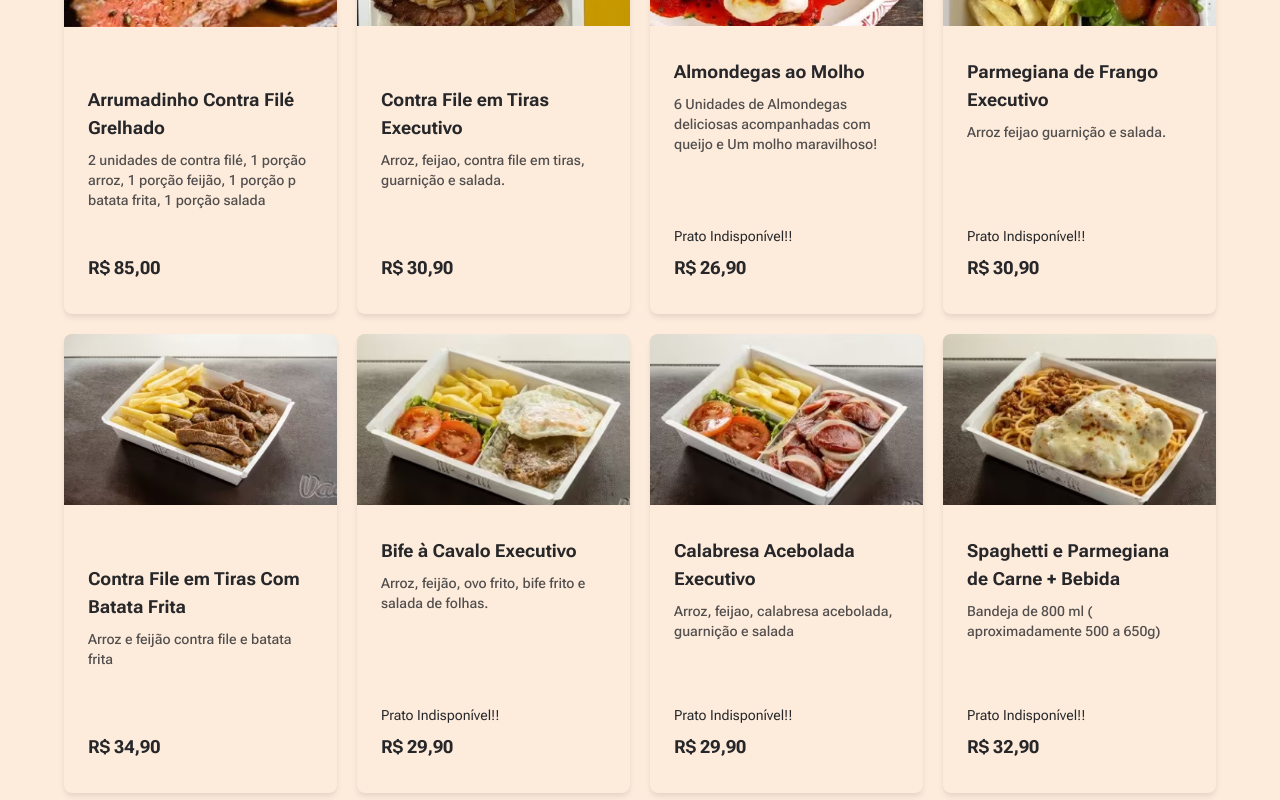
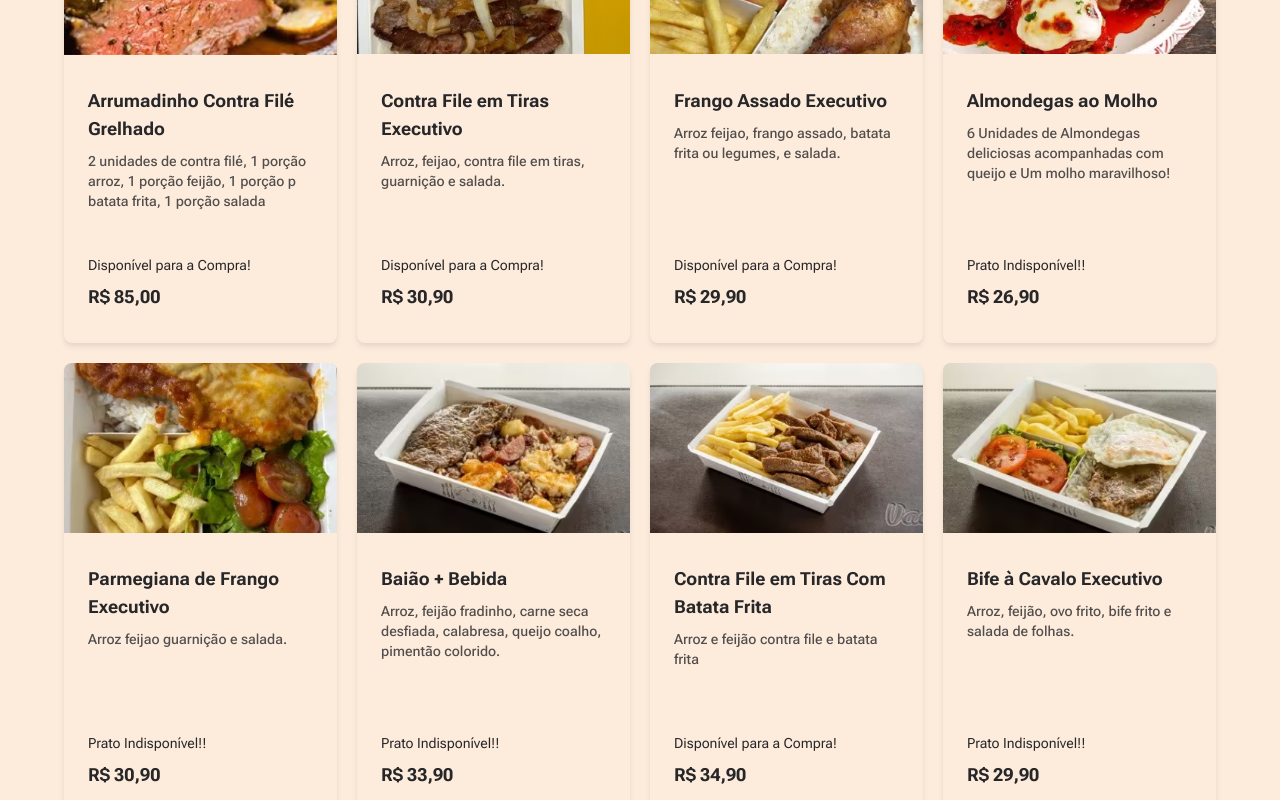
Before and after one commit to DevWeDesc/Vadao, a Next.js app: page / in a window 1280 px wide. Shown: the part 2620-3420 px from the top of the page. Built offline with nearby package versions, Linux system fonts and the light colour scheme.

Commit message:
Adicionando Verificação Diferente a pratos disponíveis

```diff
--- a/data/data.ts
+++ b/data/data.ts
@@ -17,6 +17,8 @@ import ImageBife from "../public/ImageBife.png";
 import ImageOmelete from "../public/ImageOmelete.png";
 import ImageCalabresaAcebolada from "../public/ImageCalabresaAcebolada.png";
 import ImageArrumadinhoCalaresa from "../public/ImageArrumadinhoCalaresa.png";
+import ImageRoastChicken from "../public/ImageRoastChicken.png";
+import ImageBaiao from "../public/ImageBaiao.png";
 import ImageAbacaxi from "../public/ImageAbacaxi.png";
 import ImageH2OH from "../public/ImageH2OH.png";
 import ImageRefri from "../public/ImageRefri.png";
@@ -30,7 +32,6 @@ import ImageRestaurant3 from "../public/ImageVadão.png";
 import ImageComent2 from "../public/ImageCintia.png";
 import ImageComent3 from "../public/ImageFeedbackDani.png";
 import ImageComent4 from "../public/ImageFeedbackJaque.png";
-import { title } from "process";
 
 export const DataRestaurant: IDataRestaurant[] = [
   { photo: ImageRestaurant },
@@ -71,11 +72,11 @@ export const highlightsData: ICardMenu[] = [
     href: "https://www.ifood.com.br/delivery/maua-sp/restaurante-do-vadao-jardim-pilar/5e1b84aa-3312-4a6f-be0c-1c758dab8158?prato=163b2af4-a3f4-402f-abe8-aa2c411788d8",
   },
   {
-    image: TerceryHighlights,
-    title: "Contra File em Tiras Executivo",
-    content: "Arroz, feijao, contra file em tiras, guarnição e salada.",
-    price: "R$ 30,90",
-    href: "https://www.ifood.com.br/delivery/maua-sp/restaurante-do-vadao-jardim-pilar/5e1b84aa-3312-4a6f-be0c-1c758dab8158?prato=163b2af4-a3f4-402f-abe8-aa2c411788d8",
+    image: ImageRoastChicken,
+    title: "Frango Assado Executivo",
+    content: "Arroz feijao, frango assado, batata frita ou legumes, e salada.",
+    price: "R$ 29,90",
+    href: "https://www.ifood.com.br/delivery/maua-sp/restaurante-do-vadao-jardim-pilar/5e1b84aa-3312-4a6f-be0c-1c758dab8158?prato=494d0fee-58dc-4c3a-bb3c-7e478b287d79",
   },
   // {
   //   image: quartyHighlights,
@@ -105,6 +106,13 @@ export const MenuData: ICardMenu[] = [
     href: "https://www.ifood.com.br/delivery/maua-sp/restaurante-do-vadao-jardim-pilar/5e1b84aa-3312-4a6f-be0c-1c758dab8158?prato=163b2af4-a3f4-402f-abe8-aa2c411788d8",
   },
   {
+    image: ImageRoastChicken,
+    title: "Frango Assado Executivo",
+    content: "Arroz feijao, frango assado, batata frita ou legumes, e salada.",
+    price: "R$ 29,90",
+    href: "https://www.ifood.com.br/delivery/maua-sp/restaurante-do-vadao-jardim-pilar/5e1b84aa-3312-4a6f-be0c-1c758dab8158?prato=494d0fee-58dc-4c3a-bb3c-7e478b287d79",
+  },
+  {
     image: quartyHighlights,
     title: "Almondegas ao Molho",
     content:
@@ -117,6 +125,14 @@ export const MenuData: ICardMenu[] = [
     title: "Parmegiana de Frango Executivo",
     content: "Arroz feijao guarnição e salada.",
     price: "R$ 30,90",
+    href: "",
+  },
+  {
+    image: ImageBaiao,
+    title: "Baião + Bebida",
+    content:
+      "Arroz, feijão fradinho, carne seca desfiada, calabresa, queijo coalho, pimentão colorido.",
+    price: "R$ 33,90",
     href: "",
   },
   {
@@ -138,7 +154,7 @@ export const MenuData: ICardMenu[] = [
     title: "Calabresa Acebolada Executivo",
     content: "Arroz, feijao, calabresa acebolada, guarnição e salada",
     price: "R$ 29,90",
-    href: "",
+    href: "https://www.ifood.com.br/delivery/maua-sp/restaurante-do-vadao-jardim-pilar/5e1b84aa-3312-4a6f-be0c-1c758dab8158?prato=c70126bd-dfc1-428f-8a49-ebd2993259c1",
   },
 
   {
--- a/src/components/CardMenu.tsx
+++ b/src/components/CardMenu.tsx
@@ -84,11 +84,9 @@ export const CardMenu = ({
             {content}
           </p>
         </div>
-        {!href && (
-          <p className={` font-normal ${isVertical ? "text-sm" : "text-xs"}`}>
-            Prato Indisponível!!
-          </p>
-        )}
+        <p className={` font-normal ${isVertical ? "text-sm" : "text-xs"}`}>
+          {!href ? "Prato Indisponível!!" : "Disponível para a Compra!"}
+        </p>
         <p
           className={` font-bold ${
             isVertical ? "text-base lg:text-lg" : "text-sm"
```
Also changed, not shown: public/ImageBaiao.png (added), public/ImageRoastChicken.png (added).
